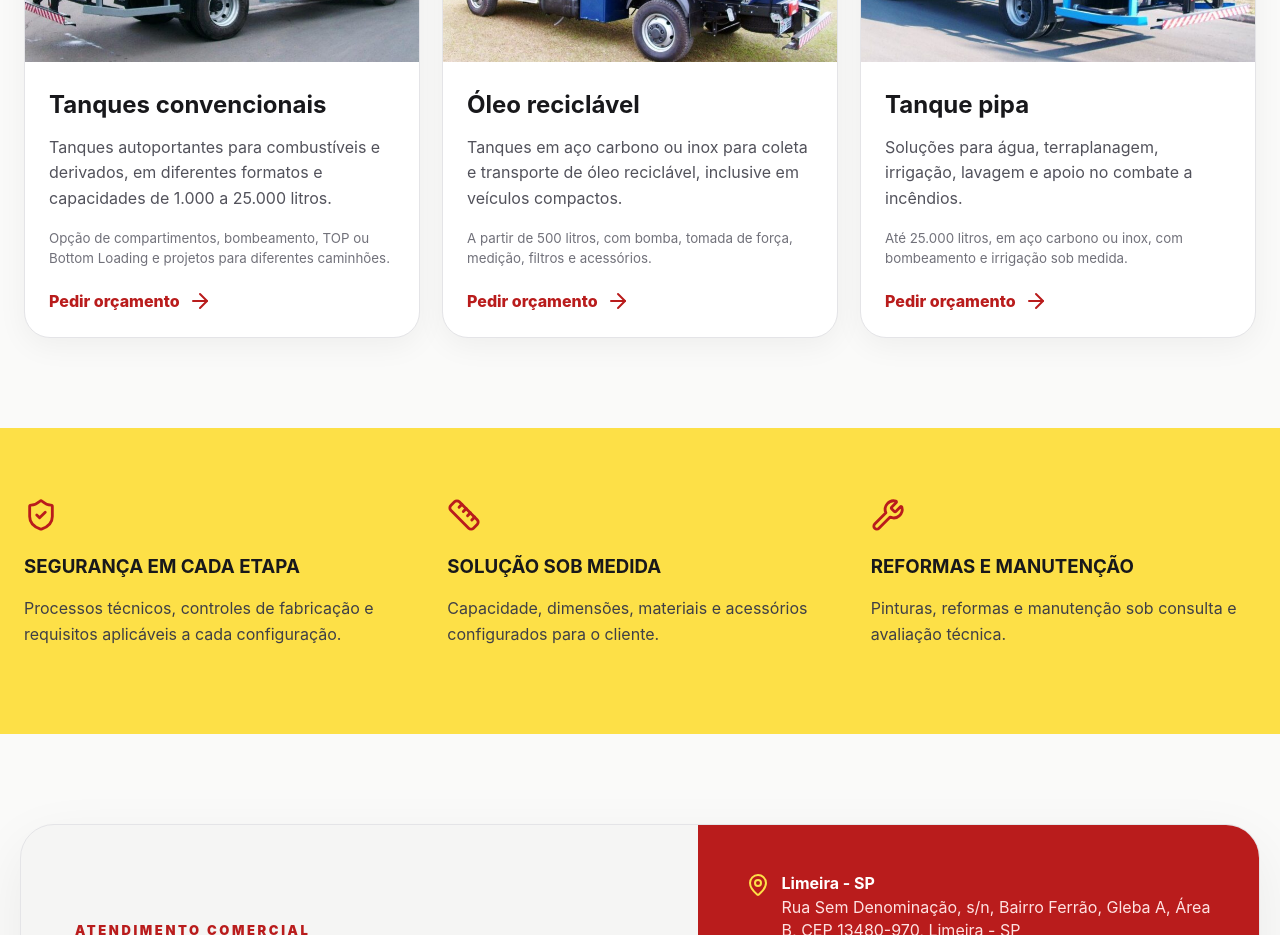
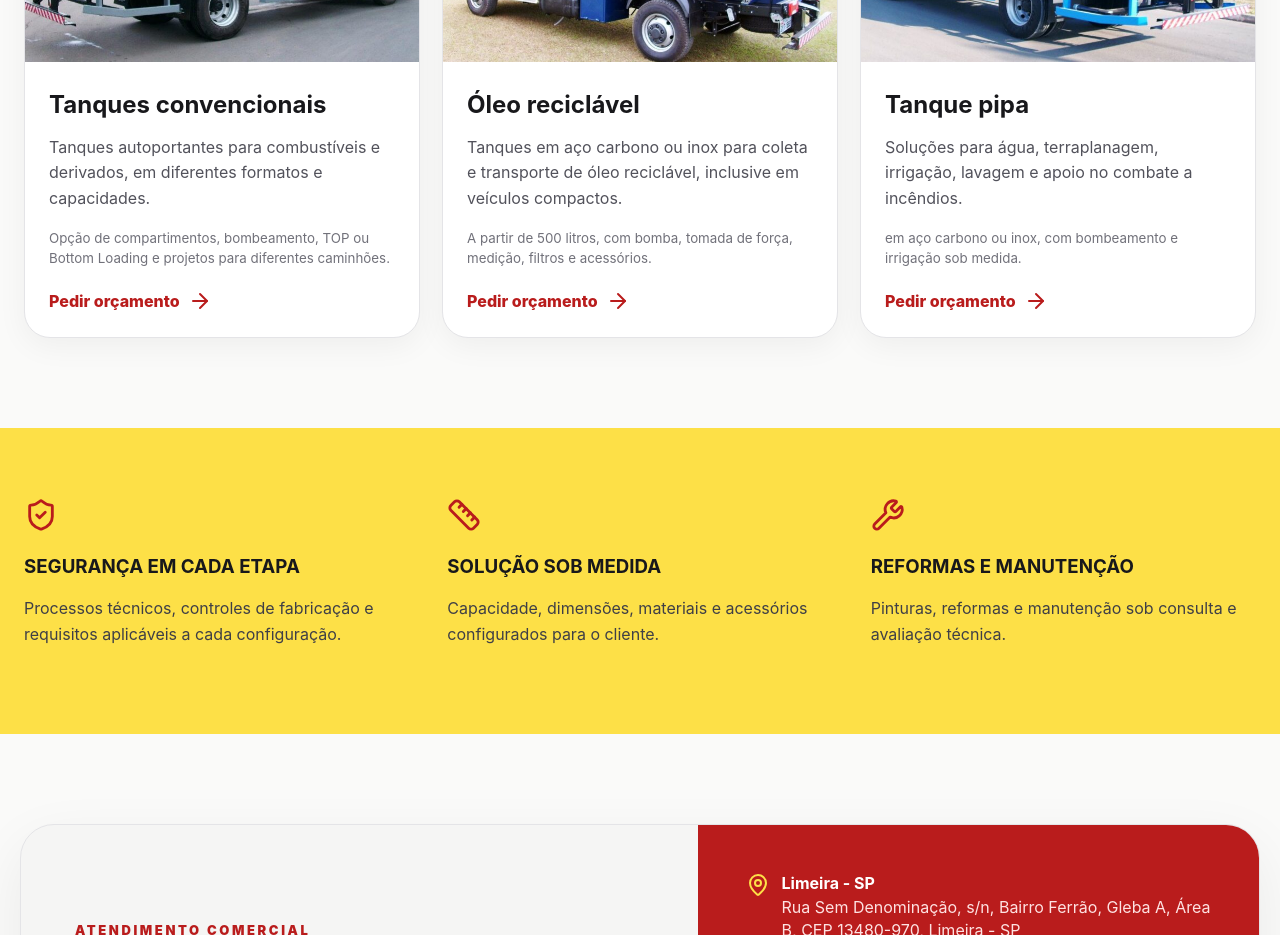
Before and after one commit to kelvinbergamini/reimpler, a React (Vite) app: page / in a window 1280 px wide. Shown: the part 2420-3355 px from the top of the page. Built offline with nearby package versions, Linux system fonts and the light colour scheme.

Commit message:
ajuste descrição

```diff
--- a/src/App.jsx
+++ b/src/App.jsx
@@ -9,9 +9,9 @@ const inoxImages=[
 {src:'/images/inox-04.jpg',label:'Implemento rodoviário em aço inox'}
 ];
 const products=[
-{image:'/images/tanque-convencional.jpg',title:'Tanques convencionais',description:'Tanques autoportantes para combustíveis e derivados, em diferentes formatos e capacidades de 1.000 a 25.000 litros.',details:'Opção de compartimentos, bombeamento, TOP ou Bottom Loading e projetos para diferentes caminhões.'},
+{image:'/images/tanque-convencional.jpg',title:'Tanques convencionais',description:'Tanques autoportantes para combustíveis e derivados, em diferentes formatos e capacidades.',details:'Opção de compartimentos, bombeamento, TOP ou Bottom Loading e projetos para diferentes caminhões.'},
 {image:'/images/oleo-reciclavel.jpg',title:'Óleo reciclável',description:'Tanques em aço carbono ou inox para coleta e transporte de óleo reciclável, inclusive em veículos compactos.',details:'A partir de 500 litros, com bomba, tomada de força, medição, filtros e acessórios.'},
-{image:'/images/tanque-pipa.jpg',title:'Tanque pipa',description:'Soluções para água, terraplanagem, irrigação, lavagem e apoio no combate a incêndios.',details:'Até 25.000 litros, em aço carbono ou inox, com bombeamento e irrigação sob medida.'}
+{image:'/images/tanque-pipa.jpg',title:'Tanque pipa',description:'Soluções para água, terraplanagem, irrigação, lavagem e apoio no combate a incêndios.',details:'em aço carbono ou inox, com bombeamento e irrigação sob medida.'}
 ];
 const empty={nome:'',empresa:'',telefone:'',email:'',cidade:'',estado:'SP',produto:'Tanques em aço inox',capacidade:'',material:'',aplicacao:'',quantidade:'1',prazo:'',observacoes:''};
 export default function App(){
```
